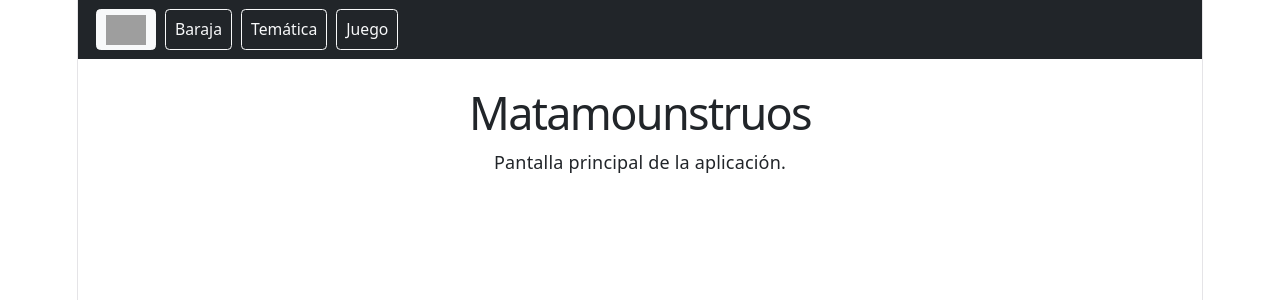
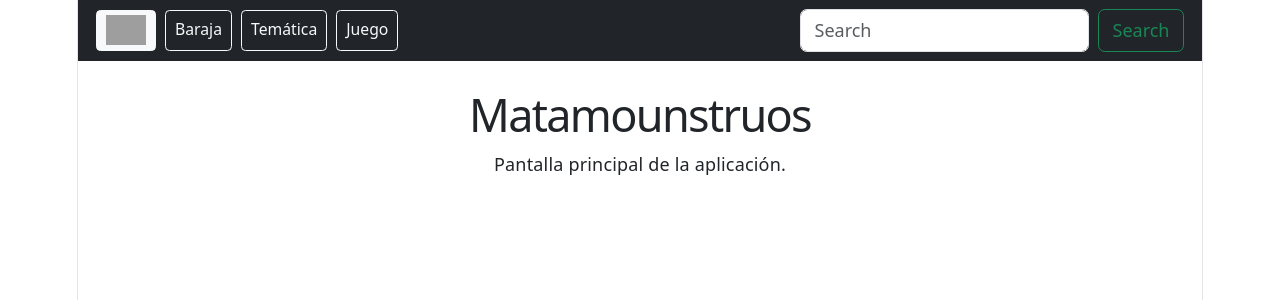
Before and after one commit to chipsentinel/matamounstruos-app, a React app in the folder frontend/: page / in a window 1280 px wide. Shown: the top 300 px of the page. Built offline with nearby package versions, Linux system fonts and the light colour scheme; grey boxes are pictures that could not be loaded; the HTML template or start-up script is replaced by a standard one.

Commit message:
feat: añadir buscador base en navbar

```diff
--- a/frontend/src/components/Navbar.jsx
+++ b/frontend/src/components/Navbar.jsx
@@ -34,6 +34,13 @@
           Juego
         </button>
       </div>
+
+      {/* buscador sin logica */}
+      <form class="d-flex" role="search">
+        <input class="form-control me-2" type="search" placeholder="Search" aria-label="Search"/>
+        <button class="btn btn-outline-success" type="submit">Search</button>
+      </form>
+
     </nav>
   )
 }
```
